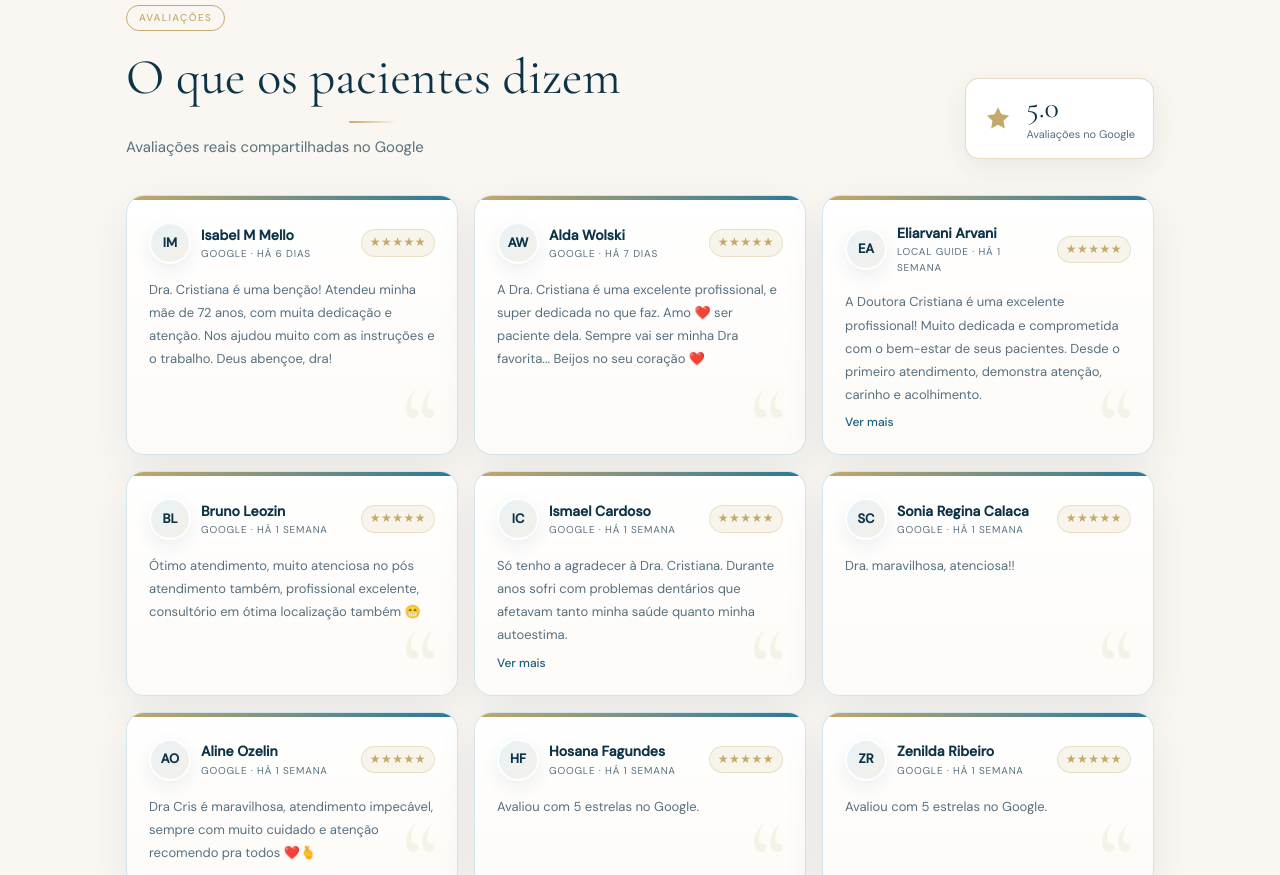
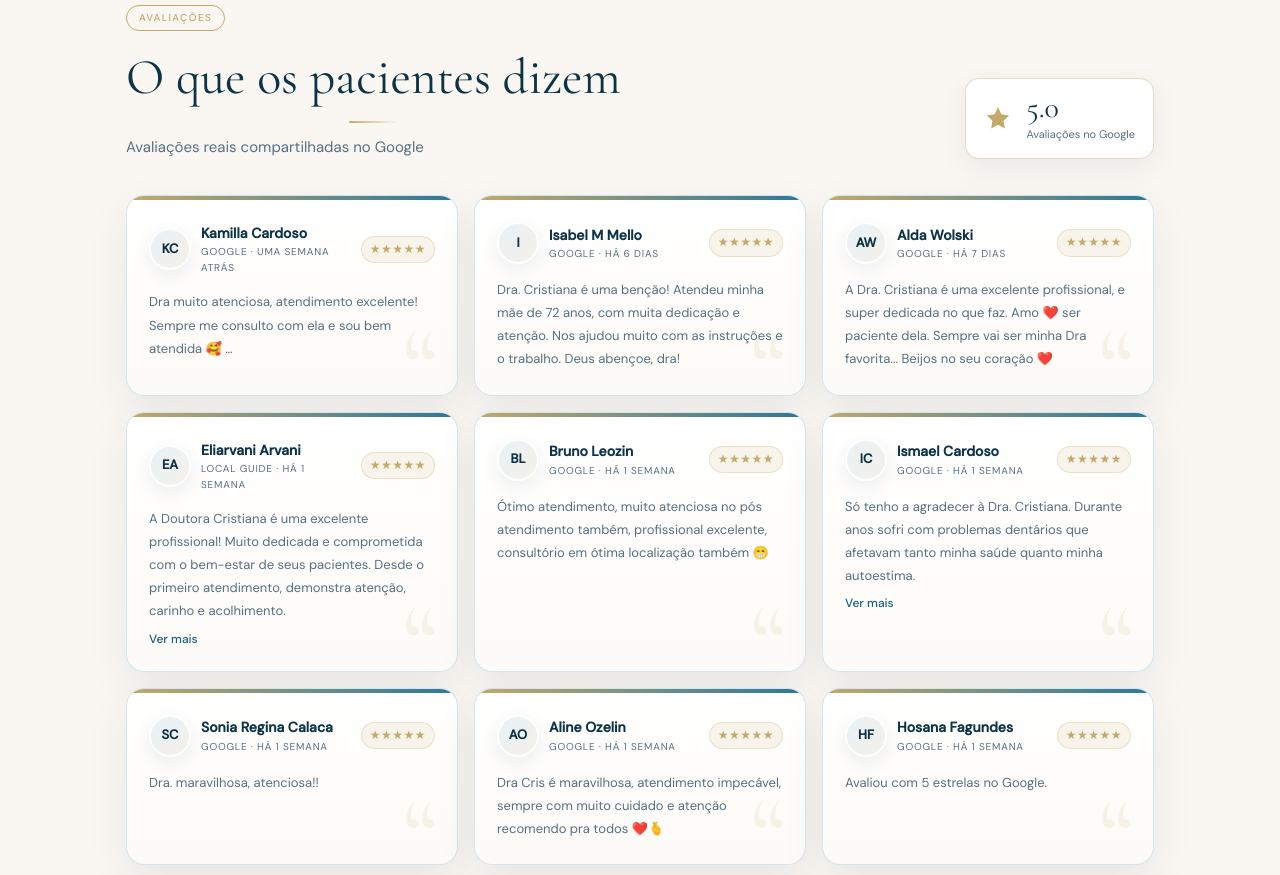
Before and after one commit to EduardoFreitas23/landing-page-responsiva, a plain HTML site: page index.html in a window 1280 px wide. Shown: the part 5154-6029 px from the top of the page. Drawn offline with nearby package versions, Linux system fonts and the light colour scheme.

Commit message:
feat: Adicionando os feedbacks novos

```diff
--- a/index.html
+++ b/index.html
@@ -1251,7 +1251,21 @@
       <article class="review-card fade-up">
         <div class="review-head">
           <div class="review-person">
-            <div class="review-avatar">IM</div>
+            <div class="review-avatar">KC</div>
+            <div>
+              <div class="review-name">Kamilla Cardoso</div>
+              <div class="review-source">Google · Uma semana atrás</div>
+            </div>
+          </div>
+          <div class="review-stars" aria-label="5 estrelas">★★★★★</div>
+        </div>
+        <p class="review-text">Dra muito atenciosa, atendimento excelente! Sempre me consulto com ela e sou bem atendida 🥰 …</p>
+      </article>
+
+      <article class="review-card fade-up">
+        <div class="review-head">
+          <div class="review-person">
+            <div class="review-avatar">I</div>
             <div>
               <div class="review-name">Isabel M Mello</div>
               <div class="review-source">Google · há 6 dias</div>
```
